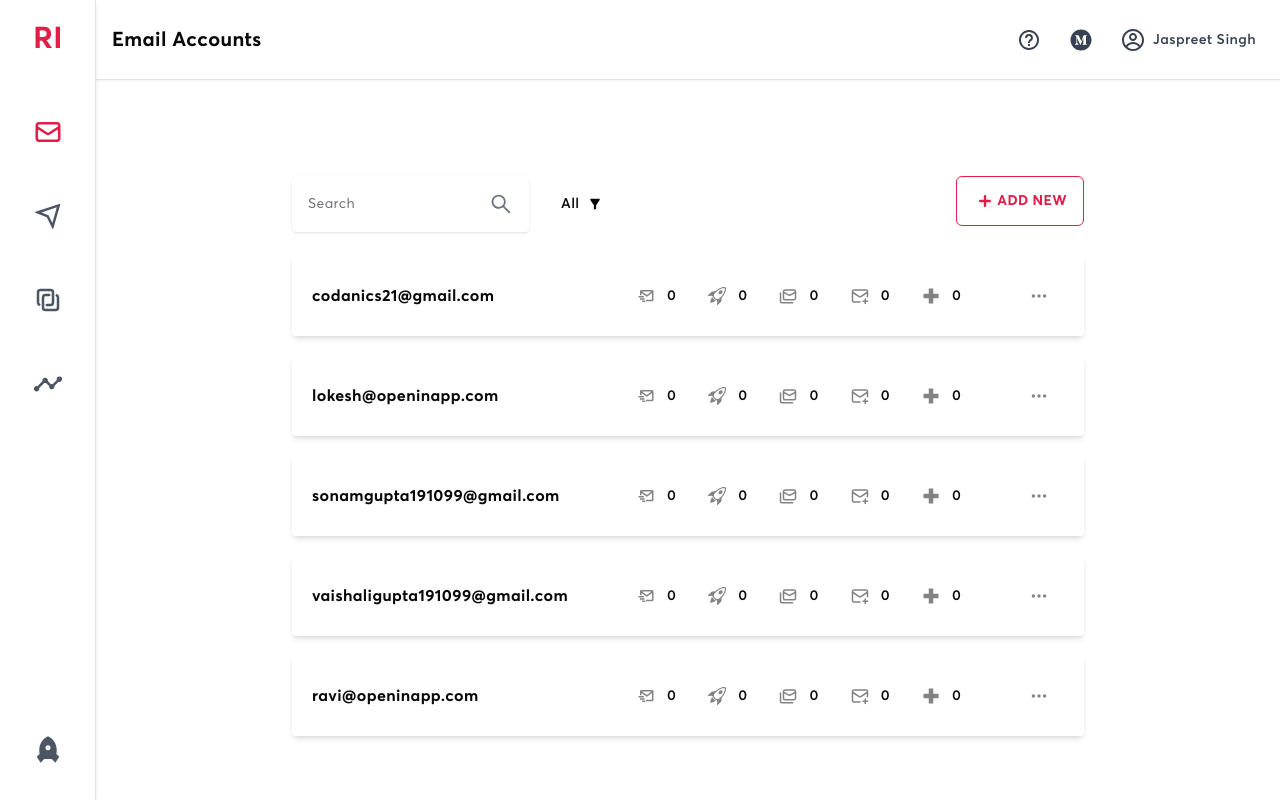
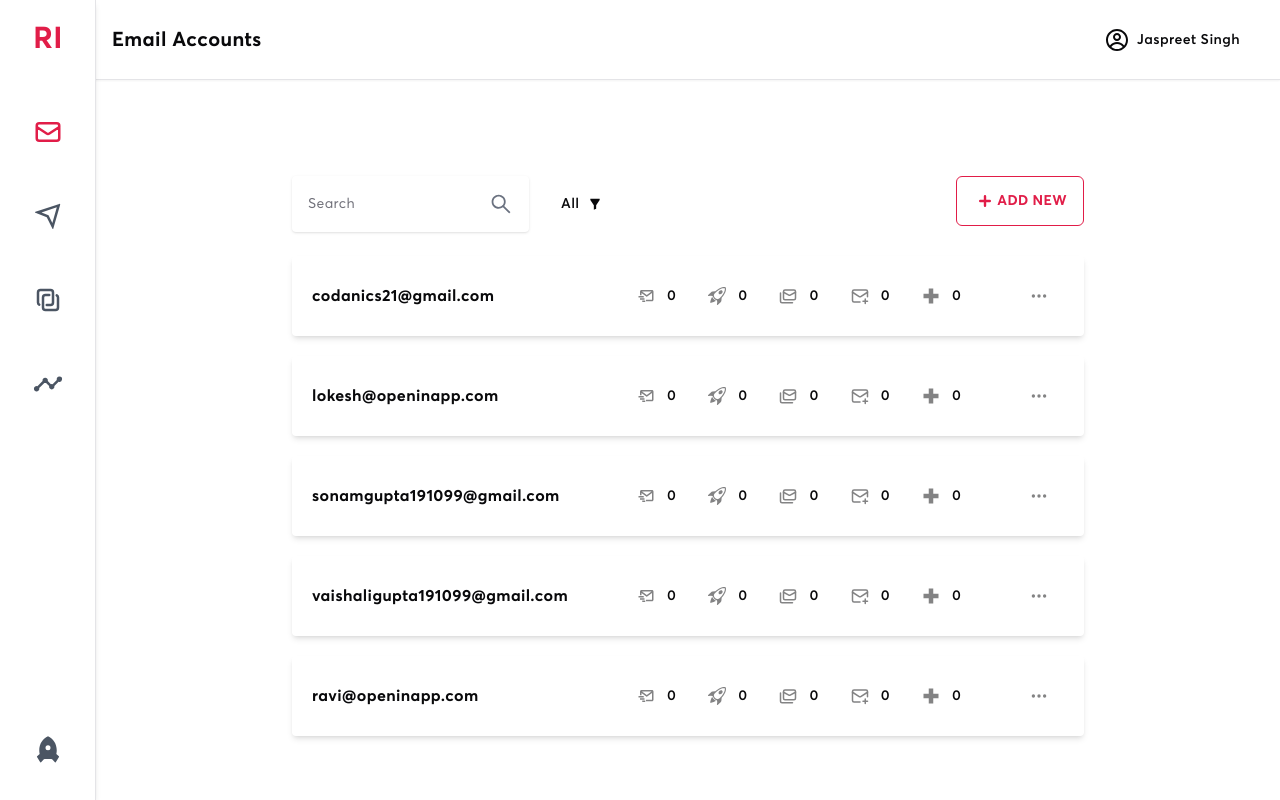
Before and after one commit to Jass-Masaun/instantlyai-clone, a Next.js app: page /accounts in a window 1280 px wide. Built offline with nearby package versions, Linux system fonts and the light colour scheme.

Commit message:
fix minor issues

```diff
--- a/components/account/LeftSidebar.js
+++ b/components/account/LeftSidebar.js
@@ -25,7 +25,7 @@ const tabs = [
 
 const LeftSidebar = ({ toggleLeftSidebar, setToggleLeftSidebar }) => {
   return (
-    <div className='fixed top-0 right-0 z-100 bg-white h-full p-10'>
+    <div className='fixed top-0 right-0 z-100 bg-white h-full p-10 border shadow'>
       <div
         className='flex justify-end cursor-pointer'
         onClick={() => setToggleLeftSidebar(!toggleLeftSidebar)}
--- a/components/shared/Combobox.jsx
+++ b/components/shared/Combobox.jsx
@@ -69,7 +69,7 @@ const Combobox = ({
                       setOpen(false);
                     }}
                     className={cn(
-                      'flex gap-2 py-2',
+                      'flex gap-2 py-3',
                       value?.value === content.value &&
                         'aria-selected:bg-primary aria-selected:text-white bg-primary text-white',
                       content?.className || ''
--- a/components/shared/Topbar.jsx
+++ b/components/shared/Topbar.jsx
@@ -4,6 +4,8 @@ import { AiFillMediumCircle } from 'react-icons/ai';
 import { BiHelpCircle } from 'react-icons/bi';
 import { CgProfile } from 'react-icons/cg';
 import TopbarTab from './TopbarTab';
+import Combobox from './Combobox';
+import { topbarProfile } from '@/utils/constants/topbar';
 
 const Topbar = () => {
   return (
@@ -13,13 +15,31 @@ const Topbar = () => {
           <TopbarTab />
         </div>
         <div className='flex items-center gap-7 text-gray-700'>
-          <BiHelpCircle className='text-2xl' />
-          <AiFillMediumCircle className='text-2xl' />
+          {/* <BiHelpCircle className='text-2xl' />
+          <AiFillMediumCircle className='text-2xl' /> */}
           <div className='flex items-center gap-2'>
-            <CgProfile className='text-2xl' />
-            <p className='max-sm:hidden text-sm font-semibold'>
-              Jaspreet Singh
-            </p>
+            <Combobox
+              popoverContent={topbarProfile}
+              contentClassName='w-52'
+              scrollClassName='h-autox]'
+              showSearch={false}
+              // value={filter}
+              // setValue={setFilter}
+              btn={{
+                btnChild: (
+                  <div className='flex w-full justify-between'>
+                    <div className='flex items-center gap-2'>
+                      <CgProfile className='text-2xl' />
+                      <p className='max-sm:hidden text-sm font-semibold'>
+                        Jaspreet Singh
+                      </p>
+                    </div>
+                  </div>
+                ),
+                btnVariant: 'outline',
+                btnClassName: 'border-none',
+              }}
+            />
           </div>
         </div>
       </div>
--- a/utils/constants/topbar.js
+++ b/utils/constants/topbar/index.js
@@ -1,3 +1,13 @@
+import { AiOutlineLogout } from 'react-icons/ai';
+
+export const topbarProfile = [
+  {
+    label: 'Logout',
+    value: 'logout',
+    icon: <AiOutlineLogout />,
+  },
+];
+
 export const getTopbarTabNameByPath = (path) => {
   const staticPaths = {
     '/lead-finder': 'Lead Finder',
```
